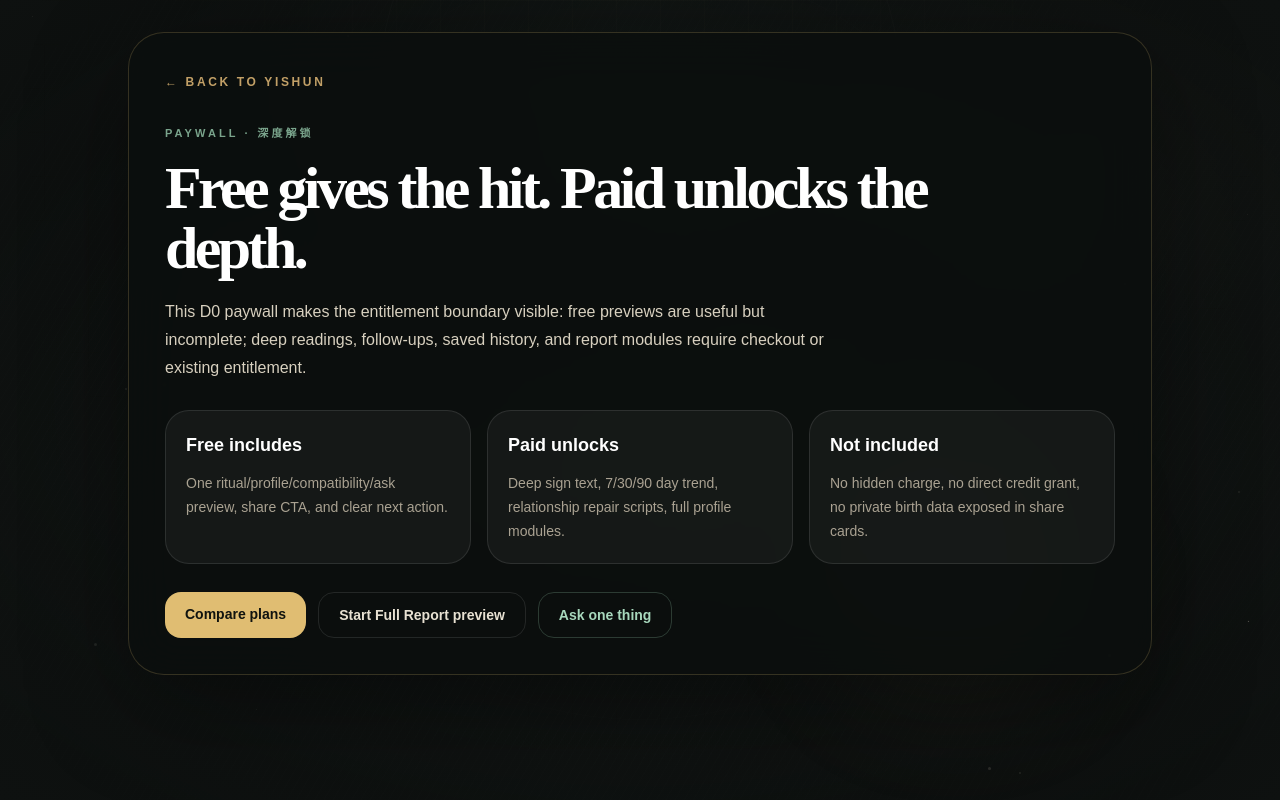
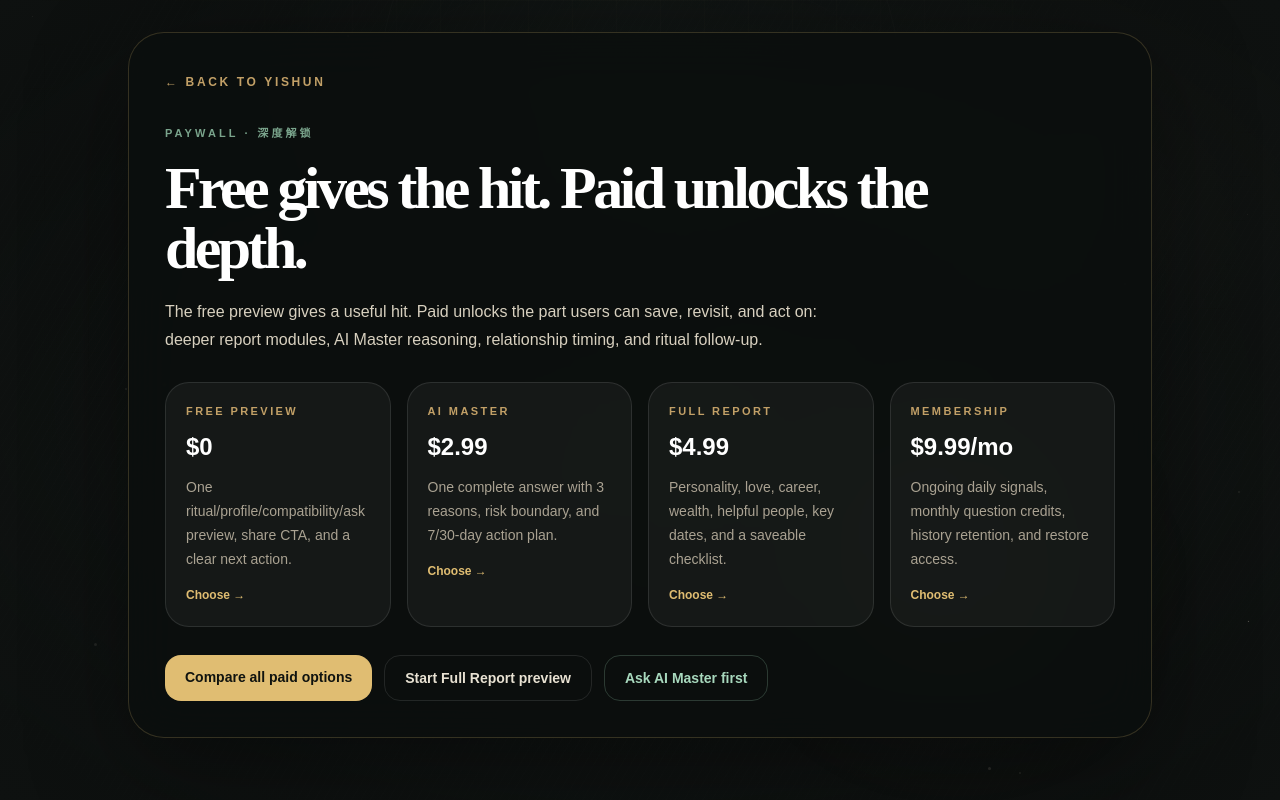
Before and after one commit to jinweijun999-lang/yishun, a Next.js app: page /paywall in a window 1280 px wide. Built offline with nearby package versions, Linux system fonts and the light colour scheme; no server answers.

Commit message:
Deepen YiShun D1 consumer flows

```diff
--- a/app/compatibility/page.tsx
+++ b/app/compatibility/page.tsx
@@ -36,6 +36,16 @@ export default function CompatibilityPage() {
             "Should you advance? Yes, but only with a reversible next step.",
             "Best communication window: 19:00-21:00; avoid testing them after midnight.",
           ],
+          sections: [
+            { title: "Relationship verdict", body: "Advance softly: one reversible invitation beats a heavy relationship talk." },
+            { title: "Paid depth", body: "$4.99 unlocks 30/90-day trend, repair scripts, reunion probability, and best timing to advance." },
+          ],
+          microCard: {
+            label: `${you} × ${them}`,
+            keyword: score,
+            line: "Spark is real; pressure is the risk.",
+            watermark: "YiShun · Relationship match",
+          },
         };
       }}
       shareText={(values, result) => `YiShun compatibility for ${values.you || "me"} × ${values.them || "them"}: ${result.summary}`}
--- a/app/daily-ritual/page.tsx
+++ b/app/daily-ritual/page.tsx
@@ -37,10 +37,10 @@ export default function DailyRitualPage() {
         };
       }}
       shareText={(values, result) => `YiShun daily ritual for ${values.focus}: ${result.summary}`}
-      paidTitle="Unlock the deep sign text + 7/30 day timing"
+      paidTitle="Unlock deep sign text + 7/30 day timing"
       paidBullets={["Deep sign interpretation", "Love / career / wealth split", "7-day action calendar", "30-day avoid windows", "Re-draw / wish reading"]}
       nextHref="/paywall?product=daily_ritual&source=daily_ritual"
-      nextLabel="Unlock deep sign"
+      nextLabel="Unlock ritual depth · $2.99"
       helper="Daily Timing is only used as the best-time signal inside the ritual; it is not the main product path."
     />
   );
--- a/app/paywall/page.tsx
+++ b/app/paywall/page.tsx
@@ -10,23 +10,26 @@ export default function PaywallPage() {
           <Link href="/" className="text-xs font-black uppercase tracking-[0.22em] text-[#c2a067] hover:text-[#f1d28e]">← Back to YiShun</Link>
           <p className="mt-8 text-[11px] font-black uppercase tracking-[0.28em] text-[#7aa48c]">Paywall · 深度解锁</p>
           <h1 className="mt-4 max-w-3xl font-heading text-4xl font-black leading-[0.98] tracking-[-0.06em] text-white md:text-6xl">Free gives the hit. Paid unlocks the depth.</h1>
-          <p className="mt-5 max-w-2xl text-base leading-7 text-[#d8d0bf]">This D0 paywall makes the entitlement boundary visible: free previews are useful but incomplete; deep readings, follow-ups, saved history, and report modules require checkout or existing entitlement.</p>
-          <div className="mt-7 grid gap-4 md:grid-cols-3">
+          <p className="mt-5 max-w-2xl text-base leading-7 text-[#d8d0bf]">The free preview gives a useful hit. Paid unlocks the part users can save, revisit, and act on: deeper report modules, AI Master reasoning, relationship timing, and ritual follow-up.</p>
+          <div className="mt-7 grid gap-4 md:grid-cols-4">
             {[
-              ["Free includes", "One ritual/profile/compatibility/ask preview, share CTA, and clear next action."],
-              ["Paid unlocks", "Deep sign text, 7/30/90 day trend, relationship repair scripts, full profile modules."],
-              ["Not included", "No hidden charge, no direct credit grant, no private birth data exposed in share cards."],
-            ].map(([title, body]) => (
-              <div key={title} className="rounded-3xl border border-white/10 bg-white/[0.045] p-5">
-                <h2 className="text-lg font-black text-white">{title}</h2>
+              ["Free preview", "$0", "One ritual/profile/compatibility/ask preview, share CTA, and a clear next action.", "/reading/start?source=paywall_free"],
+              ["AI Master", "$2.99", "One complete answer with 3 reasons, risk boundary, and 7/30-day action plan.", "/membership?source=paywall_ai_master&intent=ask_credit"],
+              ["Full Report", "$4.99", "Personality, love, career, wealth, helpful people, key dates, and a saveable checklist.", "/reading/result?source=paywall_full_report&intent=full_report"],
+              ["Membership", "$9.99/mo", "Ongoing daily signals, monthly question credits, history retention, and restore access.", "/membership?source=paywall_membership"],
+            ].map(([title, price, body, href]) => (
+              <Link key={title} href={href} className="group rounded-3xl border border-white/10 bg-white/[0.045] p-5 transition hover:-translate-y-0.5 hover:border-[#e0bd72]/45 hover:bg-[#e0bd72]/10">
+                <p className="text-[11px] font-black uppercase tracking-[0.22em] text-[#c2a067]">{title}</p>
+                <h2 className="mt-3 text-2xl font-black text-white">{price}</h2>
                 <p className="mt-3 text-sm leading-6 text-[#aaa292]">{body}</p>
-              </div>
+                <span className="mt-4 inline-flex text-xs font-black text-[#e0bd72] transition group-hover:translate-x-1">Choose →</span>
+              </Link>
             ))}
           </div>
           <div className="mt-7 flex flex-wrap gap-3">
-            <Link href="/membership?source=paywall" className="rounded-2xl bg-[#e0bd72] px-5 py-3 text-sm font-black text-[#10130f] hover:bg-[#f1d28e]">Compare plans</Link>
+            <Link href="/membership?source=paywall" className="rounded-2xl bg-[#e0bd72] px-5 py-3 text-sm font-black text-[#10130f] hover:bg-[#f1d28e]">Compare all paid options</Link>
             <Link href="/reading/start?source=paywall" className="rounded-2xl border border-white/10 px-5 py-3 text-sm font-black text-[#e8e1d2] hover:bg-white/5">Start Full Report preview</Link>
-            <Link href="/ask-master?source=paywall" className="rounded-2xl border border-[#7aa48c]/30 px-5 py-3 text-sm font-black text-[#a8d8bd] hover:bg-[#7aa48c]/10">Ask one thing</Link>
+            <Link href="/ask-master?source=paywall" className="rounded-2xl border border-[#7aa48c]/30 px-5 py-3 text-sm font-black text-[#a8d8bd] hover:bg-[#7aa48c]/10">Ask AI Master first</Link>
           </div>
         </section>
       </main>
--- a/app/profile-card/page.tsx
+++ b/app/profile-card/page.tsx
@@ -40,10 +40,10 @@ export default function ProfileCardPage() {
         };
       }}
       shareText={(values, result) => `My YiShun destiny card: ${values.nickname || "I"} · ${result.score} · ${result.summary}`}
-      paidTitle="Unlock the full profile report"
+      paidTitle="Unlock the full destiny profile report"
       paidBullets={["Personality chapter", "Love / career / wealth chapters", "Helpful people and opportunity windows", "Future 90-day forecast", "Blind spot repair plan"]}
       nextHref="/paywall?product=profile_card&source=profile_card"
-      nextLabel="Unlock full profile"
+      nextLabel="Unlock full profile · $4.99"
       helper="The free share card is intentionally incomplete: useful identity signal now, deeper destiny report after unlock."
     />
   );
```
